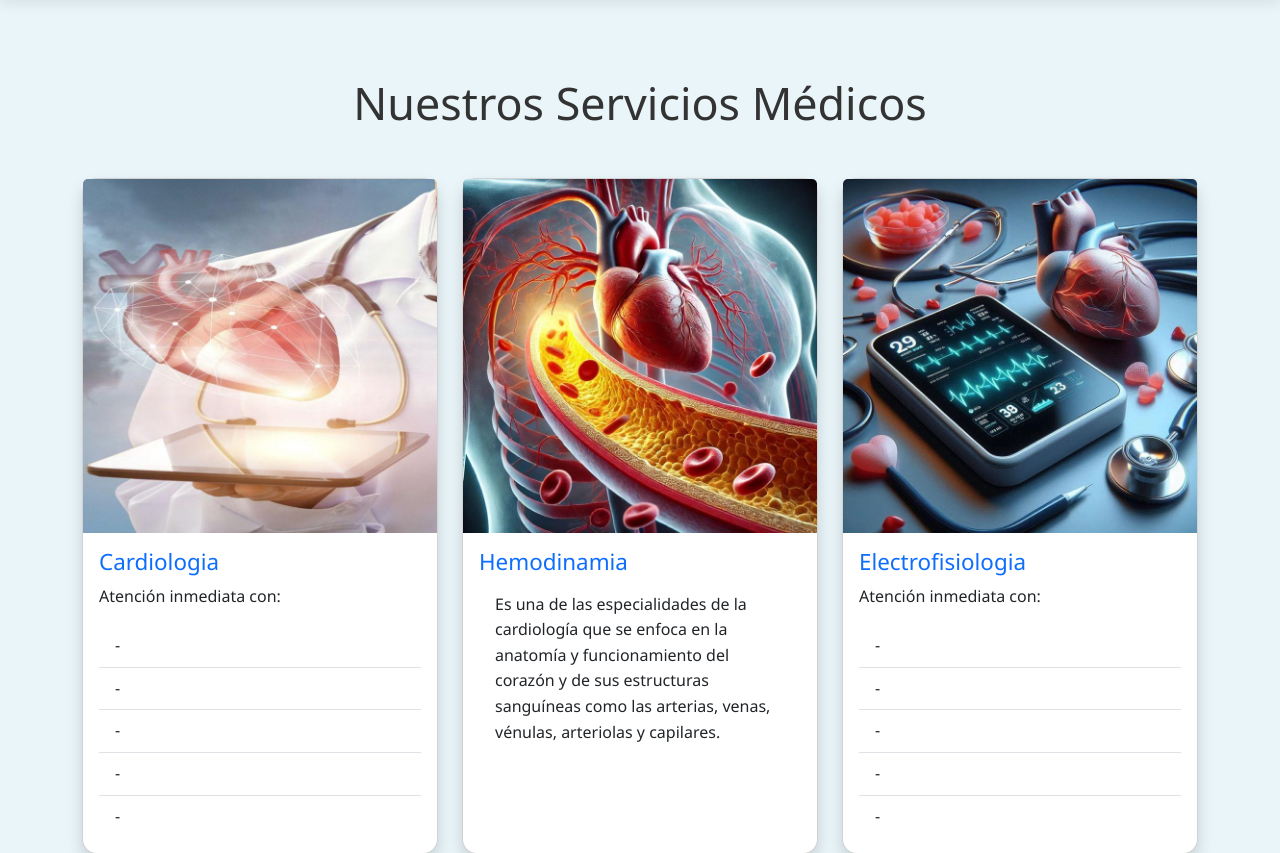
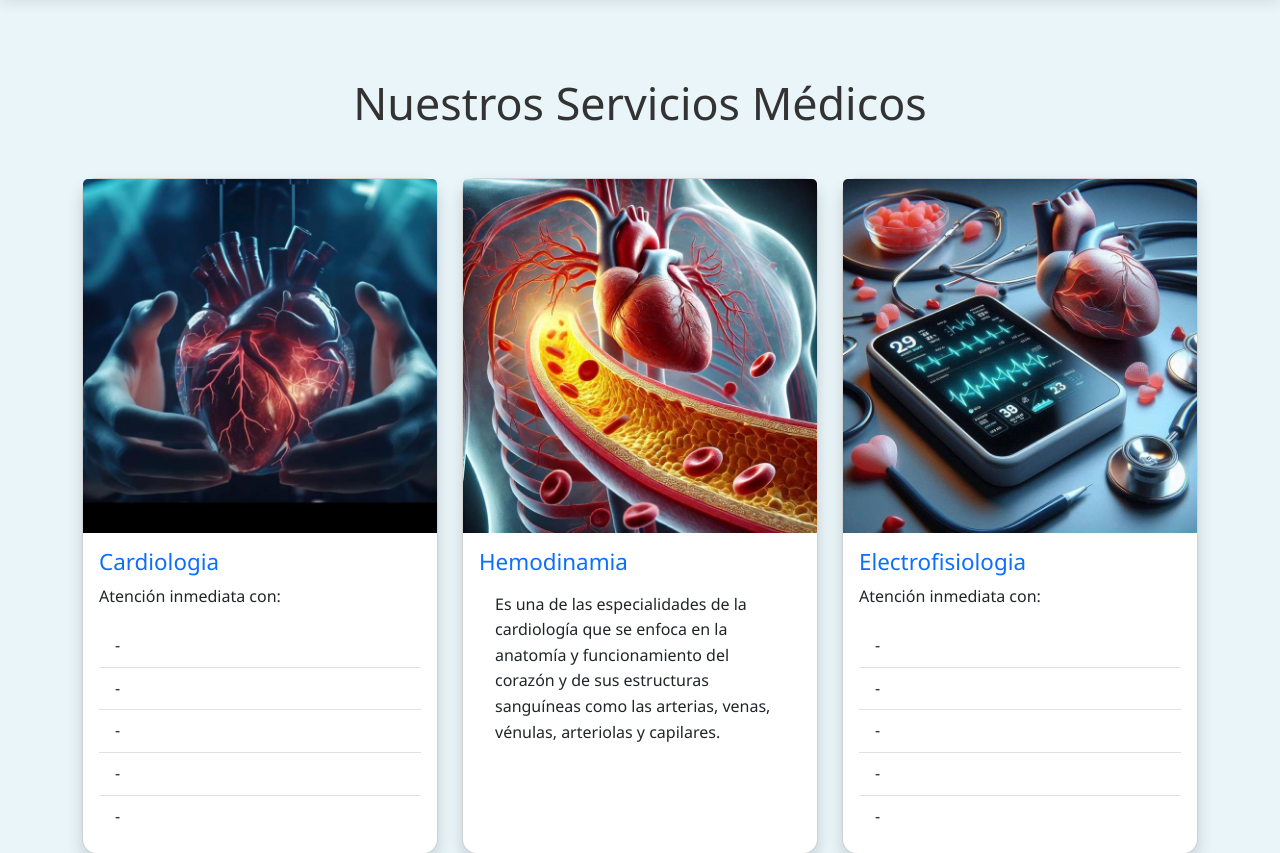
Before and after one commit to RACIEL81/HiperSalud, a Flask app: page /servicios in a window 1280 px wide. Shown: the part 72-925 px from the top of the page. Run offline with Flask 3, Linux system fonts and the light colour scheme.

Commit message:
Update servicios.html
Signed-off-by: RACIEL81 <98654451+RACIEL81@users.noreply.github.com>

```diff
--- a/templates/servicios.html
+++ b/templates/servicios.html
@@ -9,7 +9,7 @@
             <!-- Servicio 1 - Cardiologia -->
             <div class="col-md-6 col-lg-4">
                 <div class="card h-100 shadow">
-                    <img src="{{ url_for('static', filename='img/cardio.jpeg') }}" class="card-img-top" alt="Cardiologia">
+                    <img src="{{ url_for('static', filename='img/cardio1.jpeg') }}" class="card-img-top" alt="Cardiologia">
                     <div class="card-body">
                         <h3 class="card-title text-primary">Cardiologia</h3>
                         <p class="card-text">Atención inmediata con:</p>
```
